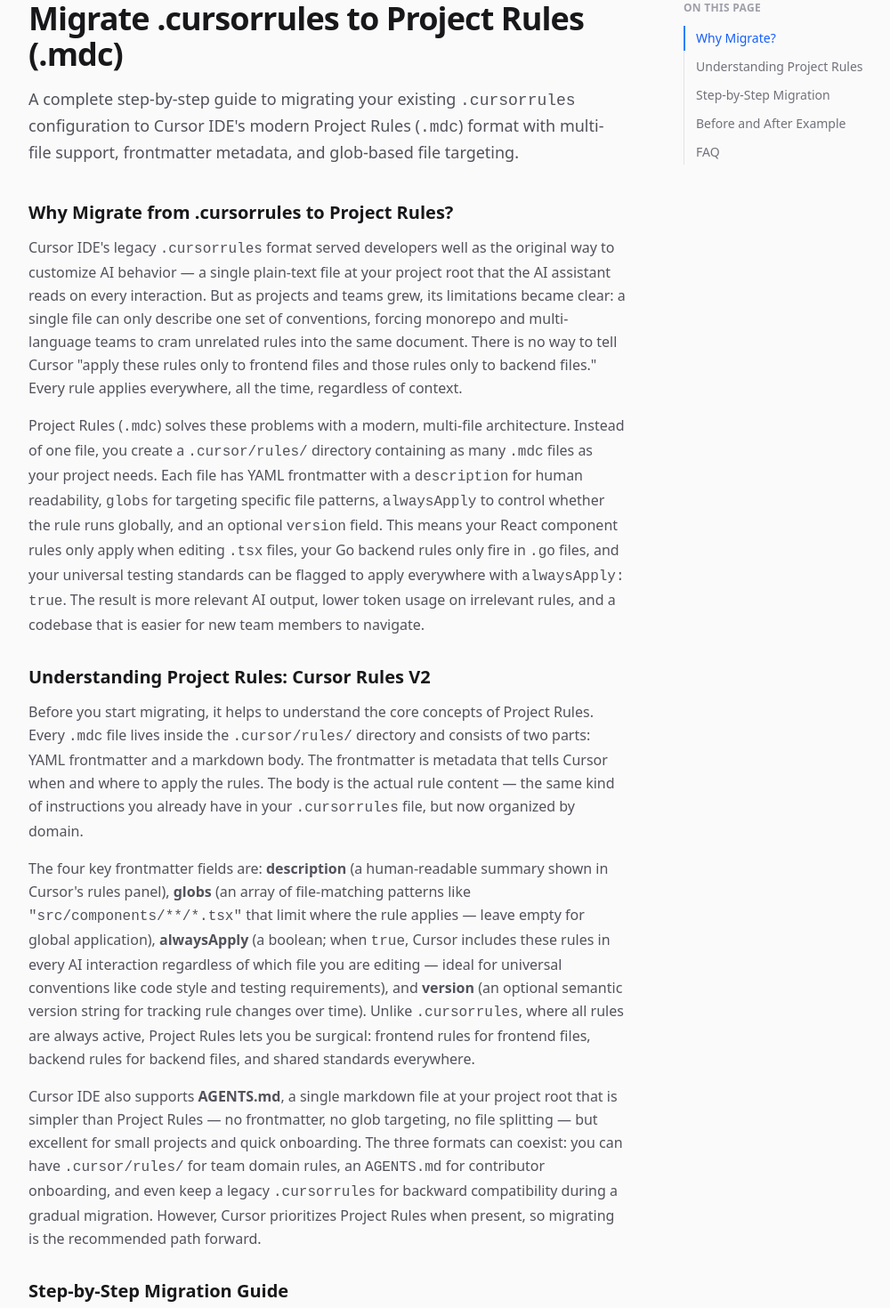
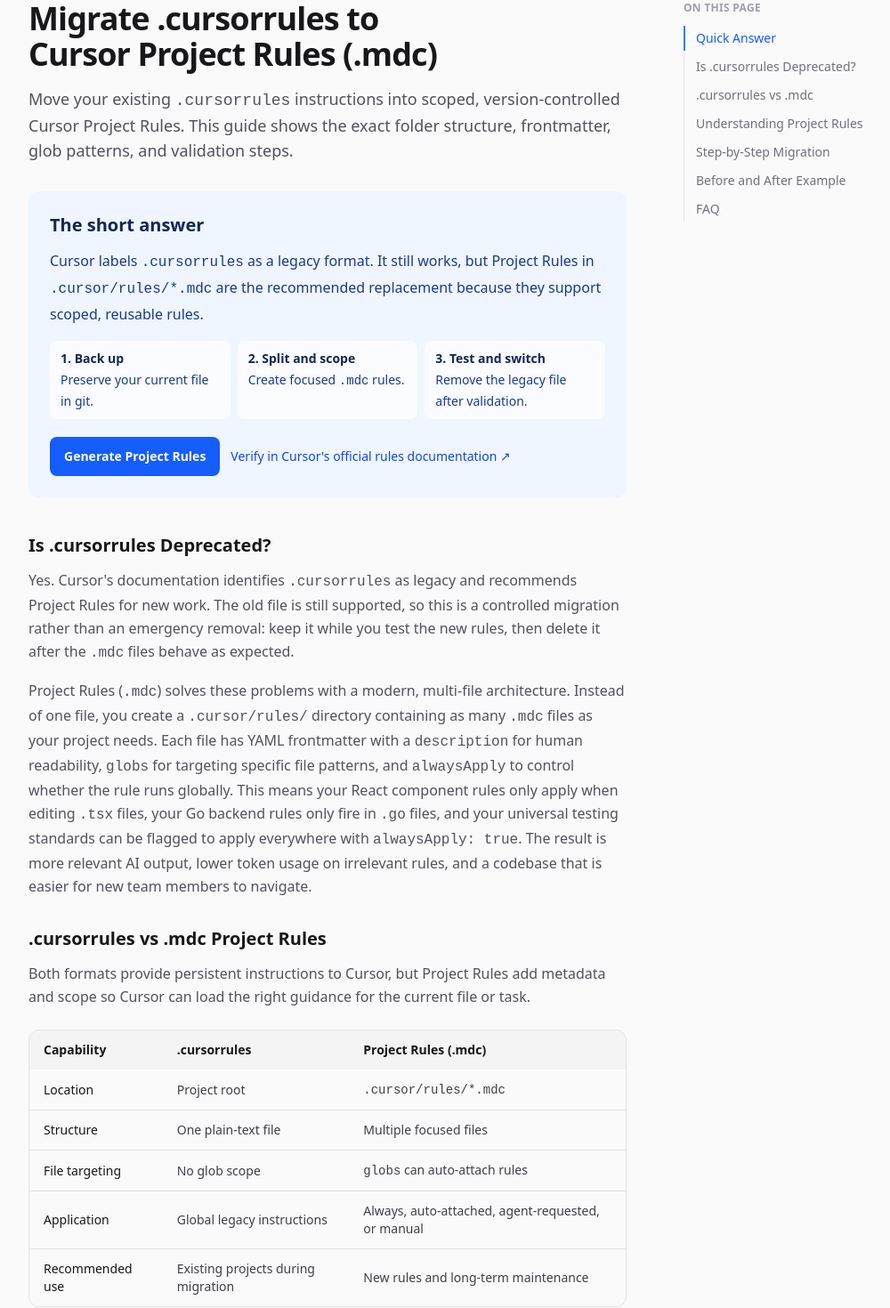
Before and after one commit to wuchong19930614/cursor-rules-generator, a Next.js app: page /guides/migrate-cursorrules-to-cursor-rules in a window 1280 px wide. Shown: the part 120-1590 px from the top of the page at 89% size, without its empty margins (120-1120 px from the left). Built offline with nearby package versions, Linux system fonts and the light colour scheme; a web font is replaced by a local one.

Commit message:
2026年7月21日改动-1

```diff
--- a/app/guides/migrate-cursorrules-to-cursor-rules/page.tsx
+++ b/app/guides/migrate-cursorrules-to-cursor-rules/page.tsx
@@ -3,20 +3,23 @@
 import FadeScrollPre from "@/components/ui/fade-scroll-pre";
 import TableOfContents from "@/components/ui/table-of-contents";
 
-const PAGE_TITLE = "Migrate .cursorrules to Cursor Project Rules (.mdc)";
+const PAGE_TITLE =
+  ".cursorrules to Cursor Project Rules: Migration Guide (2026)";
 const PAGE_DESCRIPTION =
-  "Convert a legacy .cursorrules file into Cursor Project Rules (.mdc). Follow clear steps to split rules, add globs, and build your .cursor/rules folder safely.";
+  "Migrate .cursorrules to Cursor Project Rules (.mdc) with a six-step guide, frontmatter examples, glob patterns, testing tips, and a ready-to-use generator.";
+const PAGE_URL =
+  "https://www.cursorgenerator.dev/guides/migrate-cursorrules-to-cursor-rules";
 
 export const metadata: Metadata = {
   title: { absolute: PAGE_TITLE },
   description: PAGE_DESCRIPTION,
   alternates: {
-    canonical: "https://www.cursorgenerator.dev/guides/migrate-cursorrules-to-cursor-rules",
+    canonical: PAGE_URL,
   },
   openGraph: {
     type: "article",
     locale: "en_US",
-    url: "https://www.cursorgenerator.dev/guides/migrate-cursorrules-to-cursor-rules",
+    url: PAGE_URL,
     siteName: "Cursor Rules Generator",
     title: PAGE_TITLE,
     description: PAGE_DESCRIPTION,
@@ -40,10 +43,12 @@
 const articleSchema = {
   "@context": "https://schema.org",
   "@type": "Article",
+  mainEntityOfPage: PAGE_URL,
   headline: PAGE_TITLE,
   description: PAGE_DESCRIPTION,
+  image: "https://www.cursorgenerator.dev/og-image.png",
   datePublished: "2026-06-24",
-  dateModified: "2026-07-15",
+  dateModified: "2026-07-21",
   author: {
     "@type": "Organization",
     name: "Cursor Rules Generator",
@@ -55,7 +60,9 @@
 };
 
 const TOC_ITEMS = [
-  { id: "why-migrate", label: "Why Migrate?" },
+  { id: "quick-answer", label: "Quick Answer" },
+  { id: "cursorrules-status", label: "Is .cursorrules Deprecated?" },
+  { id: "format-comparison", label: ".cursorrules vs .mdc" },
   { id: "understanding-project-rules", label: "Understanding Project Rules" },
   { id: "step-by-step", label: "Step-by-Step Migration" },
   { id: "before-and-after", label: "Before and After Example" },
@@ -75,35 +82,77 @@
 
         <div className="lg:grid lg:grid-cols-[minmax(0,42rem)_240px] lg:gap-16 lg:items-start lg:justify-center">
         <div>
-        <h1 className="text-3xl sm:text-4xl font-bold tracking-tight text-zinc-900 dark:text-zinc-50 mb-4">
-          Migrate .cursorrules to Project Rules (.mdc)
+        <h1 className="text-3xl sm:text-4xl font-bold tracking-tight text-balance text-zinc-900 dark:text-zinc-50 mb-4">
+          Migrate .cursorrules to Cursor Project Rules (.mdc)
         </h1>
-        <p className="text-lg text-zinc-600 dark:text-zinc-400 mb-10">
-          A complete step-by-step guide to migrating your existing{" "}
-          <code>.cursorrules</code> configuration to Cursor IDE&apos;s modern{" "}
-          Project Rules (<code>.mdc</code>) format with multi-file support,
-          frontmatter metadata, and glob-based file targeting.
+        <p className="max-w-[68ch] text-lg text-pretty text-zinc-600 dark:text-zinc-400 mb-8">
+          Move your existing <code>.cursorrules</code> instructions into scoped,
+          version-controlled Cursor Project Rules. This guide shows the exact
+          folder structure, frontmatter, glob patterns, and validation steps.
         </p>
 
+        <section
+          id="quick-answer"
+          aria-labelledby="quick-answer-heading"
+          className="not-prose mb-10 rounded-xl bg-blue-50 px-5 py-6 text-blue-950 dark:bg-blue-950/40 dark:text-blue-50 sm:px-6"
+        >
+          <h2
+            id="quick-answer-heading"
+            className="text-xl font-semibold text-balance"
+          >
+            The short answer
+          </h2>
+          <p className="mt-3 max-w-[68ch] leading-7 text-blue-900 dark:text-blue-100">
+            Cursor labels <code>.cursorrules</code> as a legacy format. It still
+            works, but Project Rules in <code>.cursor/rules/*.mdc</code> are the
+            recommended replacement because they support scoped, reusable rules.
+          </p>
+          <ol className="mt-4 grid gap-2 text-sm leading-6 text-blue-900 dark:text-blue-100 sm:grid-cols-3">
+            <li className="rounded-lg bg-white/70 px-3 py-2 dark:bg-blue-950/60">
+              <strong className="block text-blue-950 dark:text-blue-50">1. Back up</strong>
+              Preserve your current file in git.
+            </li>
+            <li className="rounded-lg bg-white/70 px-3 py-2 dark:bg-blue-950/60">
+              <strong className="block text-blue-950 dark:text-blue-50">2. Split and scope</strong>
+              Create focused <code>.mdc</code> rules.
+            </li>
+            <li className="rounded-lg bg-white/70 px-3 py-2 dark:bg-blue-950/60">
+              <strong className="block text-blue-950 dark:text-blue-50">3. Test and switch</strong>
+              Remove the legacy file after validation.
+            </li>
+          </ol>
+          <div className="mt-5 flex flex-wrap items-center gap-3">
+            <Link
+              href="/#generator"
+              className="inline-flex min-h-11 items-center justify-center rounded-lg bg-blue-600 px-4 py-2.5 text-sm font-semibold text-white transition-colors hover:bg-blue-700 dark:bg-blue-500 dark:hover:bg-blue-400"
+            >
+              Generate Project Rules
+            </Link>
+            <a
+              href="https://docs.cursor.com/context/rules"
+              target="_blank"
+              rel="noreferrer"
+              className="inline-flex min-h-11 items-center text-sm font-medium text-blue-700 underline-offset-4 hover:underline dark:text-blue-300"
+            >
+              Verify in Cursor&apos;s official rules documentation ↗
+            </a>
+          </div>
+        </section>
+
         <div className="prose prose-zinc dark:prose-invert max-w-none space-y-4 text-zinc-600 dark:text-zinc-400 leading-relaxed">
-          {/* Why Migrate */}
+          {/* Legacy status */}
           <h2
-            id="why-migrate"
+            id="cursorrules-status"
             className="text-xl font-semibold text-zinc-900 dark:text-zinc-50 mt-8 mb-3 scroll-mt-24"
           >
-            Why Migrate from .cursorrules to Project Rules?
+            Is .cursorrules Deprecated?
           </h2>
           <p>
-            Cursor IDE&apos;s legacy <code>.cursorrules</code> format served
-            developers well as the original way to customize AI behavior — a
-            single plain-text file at your project root that the AI assistant
-            reads on every interaction. But as projects and teams grew, its
-            limitations became clear: a single file can only describe one set
-            of conventions, forcing monorepo and multi-language teams to cram
-            unrelated rules into the same document. There is no way to tell
-            Cursor &quot;apply these rules only to frontend files and those
-            rules only to backend files.&quot; Every rule applies everywhere,
-            all the time, regardless of context.
+            Yes. Cursor&apos;s documentation identifies <code>.cursorrules</code>{" "}
+            as legacy and recommends Project Rules for new work. The old file is
+            still supported, so this is a controlled migration rather than an
+            emergency removal: keep it while you test the new rules, then delete
+            it after the <code>.mdc</code> files behave as expected.
           </p>
           <p>
             Project Rules (<code>.mdc</code>) solves these problems with a
@@ -112,8 +161,8 @@
             <code>.mdc</code> files as your project needs. Each file has YAML
             frontmatter with a <code>description</code> for human readability,{" "}
             <code>globs</code> for targeting specific file patterns,{" "}
-            <code>alwaysApply</code> to control whether the rule runs globally,
-            and an optional <code>version</code> field. This means your React
+            and <code>alwaysApply</code> to control whether the rule runs globally.
+            This means your React
             component rules only apply when editing <code>.tsx</code> files,
             your Go backend rules only fire in <code>.go</code> files, and your
             universal testing standards can be flagged to apply everywhere with{" "}
@@ -121,6 +170,59 @@
             output, lower token usage on irrelevant rules, and a codebase that
             is easier for new team members to navigate.
           </p>
+
+          <h2
+            id="format-comparison"
+            className="text-xl font-semibold text-zinc-900 dark:text-zinc-50 mt-8 mb-3 scroll-mt-24"
+          >
+            .cursorrules vs .mdc Project Rules
+          </h2>
+          <p>
+            Both formats provide persistent instructions to Cursor, but Project
+            Rules add metadata and scope so Cursor can load the right guidance
+            for the current file or task.
+          </p>
+          <div className="not-prose my-6 overflow-x-auto rounded-xl border border-zinc-200 dark:border-zinc-700">
+            <table className="w-full min-w-[38rem] border-collapse text-left text-sm">
+              <caption className="sr-only">
+                Comparison of legacy .cursorrules and Cursor Project Rules
+              </caption>
+              <thead className="bg-zinc-100 text-zinc-900 dark:bg-zinc-900 dark:text-zinc-50">
+                <tr>
+                  <th scope="col" className="px-4 py-3 font-semibold">Capability</th>
+                  <th scope="col" className="px-4 py-3 font-semibold">.cursorrules</th>
+                  <th scope="col" className="px-4 py-3 font-semibold">Project Rules (.mdc)</th>
+                </tr>
+              </thead>
+              <tbody className="divide-y divide-zinc-200 text-zinc-700 dark:divide-zinc-700 dark:text-zinc-300">
+                <tr>
+                  <th scope="row" className="px-4 py-3 font-medium text-zinc-900 dark:text-zinc-50">Location</th>
+                  <td className="px-4 py-3">Project root</td>
+                  <td className="px-4 py-3"><code>.cursor/rules/*.mdc</code></td>
+                </tr>
+                <tr>
+                  <th scope="row" className="px-4 py-3 font-medium text-zinc-900 dark:text-zinc-50">Structure</th>
+                  <td className="px-4 py-3">One plain-text file</td>
+                  <td className="px-4 py-3">Multiple focused files</td>
+                </tr>
+                <tr>
+                  <th scope="row" className="px-4 py-3 font-medium text-zinc-900 dark:text-zinc-50">File targeting</th>
+                  <td className="px-4 py-3">No glob scope</td>
+                  <td className="px-4 py-3"><code>globs</code> can auto-attach rules</td>
+                </tr>
+                <tr>
+                  <th scope="row" className="px-4 py-3 font-medium text-zinc-900 dark:text-zinc-50">Application</th>
+                  <td className="px-4 py-3">Global legacy instructions</td>
+                  <td className="px-4 py-3">Always, auto-attached, agent-requested, or manual</td>
+                </tr>
+                <tr>
+                  <th scope="row" className="px-4 py-3 font-medium text-zinc-900 dark:text-zinc-50">Recommended use</th>
+                  <td className="px-4 py-3">Existing projects during migration</td>
+                  <td className="px-4 py-3">New rules and long-term maintenance</td>
+                </tr>
+              </tbody>
+            </table>
+          </div>
 
           {/* Understanding Project Rules */}
           <h2
@@ -139,7 +241,7 @@
             in your <code>.cursorrules</code> file, but now organized by domain.
           </p>
           <p>
-            The four key frontmatter fields are: <strong>description</strong> (a
+            The three core frontmatter fields are: <strong>description</strong> (a
             human-readable summary shown in Cursor&apos;s rules panel),{" "}
             <strong>globs</strong> (an array of file-matching patterns like{" "}
             <code>&quot;src/components/**/*.tsx&quot;</code> that limit where
@@ -147,12 +249,9 @@
             <strong>alwaysApply</strong> (a boolean; when <code>true</code>,
             Cursor includes these rules in every AI interaction regardless of
             which file you are editing — ideal for universal conventions like
-            code style and testing requirements), and <strong>version</strong>{" "}
-            (an optional semantic version string for tracking rule changes over
-            time). Unlike <code>.cursorrules</code>, where all rules are always
-            active, Project Rules lets you be surgical: frontend rules for
-            frontend files, backend rules for backend files, and shared
-            standards everywhere.
+            code style and testing requirements). Different combinations of
+            these fields produce Cursor&apos;s Always, Auto Attached, Agent
+            Requested, and Manual rule types.
           </p>
           <p>
             Cursor IDE also supports <strong>AGENTS.md</strong>, a single
@@ -162,9 +261,9 @@
             can coexist: you can have <code>.cursor/rules/</code> for team
             domain rules, an <code>AGENTS.md</code> for contributor onboarding,
             and even keep a legacy <code>.cursorrules</code> for backward
-            compatibility during a gradual migration. However, Cursor prioritizes
-            Project Rules when present, so migrating is the recommended path
-            forward.
+            compatibility during a gradual migration. Avoid defining the same
+            instruction differently in multiple files, then remove the legacy
+            file once the new rules are verified.
           </p>
 
           {/* Step-by-Step Migration */}
@@ -204,9 +303,10 @@
             configuration panel to visit and no plugin to install. The directory
             name starts with a dot, making it hidden on macOS and Linux, which
             keeps your workspace clean while still being visible in your editor
-            and version control. You can organize <code>.mdc</code> files
-            however you like within this directory — flat, nested, grouped by
-            domain. Cursor reads them all recursively.
+            and version control. Keep project-wide rules in this directory. In
+            a monorepo, you can also place additional <code>.cursor/rules/</code>{" "}
+            directories inside subprojects so those rules stay scoped to their
+            part of the repository.
           </p>
 
           {/* Step 3 */}
@@ -269,7 +369,6 @@
   - "src/components/**/*.tsx"
   - "src/pages/**/*.tsx"
 alwaysApply: false
-version: "1.0.0"
 ---
 
 # React Component Rules
@@ -284,12 +383,10 @@
             target specific directories, file extensions, or even individual
             files. Multiple globs in the array are combined with OR logic — the
             rule fires if any pattern matches. For testing standards that should
-            apply everywhere, simply set{" "}
-            <code>alwaysApply: true</code> and omit or leave{" "}
-            <code>globs</code> empty. The <code>version</code> field is optional
-            but recommended for teams — it makes it easy to track when rules
-            were last updated and whether all team members are on the same
-            version.
+            apply everywhere, simply set <code>alwaysApply: true</code> and omit
+            or leave <code>globs</code> empty. Track changes through git history
+            and pull-request review rather than adding undocumented frontmatter
+            fields.
           </p>
 
           {/* Step 5 */}
@@ -298,7 +395,7 @@
           </h3>
           <p>
             The power of Project Rules comes from controlling when rules are
-            active. There are three common patterns:
+            active. There are four supported patterns:
           </p>
           <ul className="list-disc list-inside space-y-2 text-zinc-600 dark:text-zinc-400">
             <li>
@@ -322,12 +419,18 @@
             </li>
             <li>
               <strong className="text-zinc-900 dark:text-zinc-50">
-                Hybrid approach
+                Agent-requested rules
               </strong>{" "}
-              — Combine always-on rules (code style) with domain-targeted rules
-              (framework patterns). The AI always follows code style conventions
-              and additionally applies framework-specific rules when editing
-              matching files.
+              — Provide a clear <code>description</code> without making the rule
+              always-on. Cursor can include it when the current task is relevant.
+            </li>
+            <li>
+              <strong className="text-zinc-900 dark:text-zinc-50">
+                Manual rules
+              </strong>{" "}
+              — Keep the rule available for explicit invocation with{" "}
+              <code>@ruleName</code> when you want full control over when it is
+              added to context.
             </li>
           </ul>
           <p>
@@ -356,14 +459,14 @@
           </p>
           <p>
             You can keep your old <code>.cursorrules</code> file in place during
-            testing — Cursor IDE reads both, and Project Rules take priority
-            where they overlap. Once you are confident the migration is working
-            correctly, remove or archive the old <code>.cursorrules</code> file
+            testing, but avoid duplicating the same instruction across formats.
+            Once you are confident the migration is working correctly, remove
+            or archive the old <code>.cursorrules</code> file
             and commit the new <code>.cursor/rules/</code> directory. Notify
             your team so everyone knows the new rule files are the source of
             truth. As your project evolves, iterate on your rules: split files
             that grow too large, add new domains as you add new technologies,
-            and increment the version number when you make significant changes.
+            and review significant changes through version control.
           </p>
 
           {/* Before/After Comparison */}
@@ -434,7 +537,6 @@
             <code>{`---
 description: Universal code style conventions
 alwaysApply: true
-version: "1.0.0"
 ---
 
 # Code Style
@@ -455,7 +557,6 @@
   - "src/components/**/*.tsx"
   - "src/pages/**/*.tsx"
 alwaysApply: false
-version: "1.0.0"
 ---
 
 # React Component Rules
@@ -477,7 +578,6 @@
   - "cmd/**/*.go"
   - "internal/**/*.go"
 alwaysApply: false
-version: "1.0.0"
 ---
 
 # Go Backend Rules
@@ -496,7 +596,6 @@
             <code>{`---
 description: Testing requirements across the entire codebase
 alwaysApply: true
-version: "1.0.0"
 ---
 
 # Testing Standards
@@ -519,6 +618,24 @@
             into frontend code generation.
           </p>
 
+          <section className="not-prose my-10 rounded-xl bg-zinc-900 px-5 py-6 text-zinc-50 dark:bg-zinc-100 dark:text-zinc-950 sm:flex sm:items-center sm:justify-between sm:gap-6 sm:px-6">
+            <div>
+              <h2 className="text-xl font-semibold text-balance">
+                Skip the boilerplate and generate the files
+              </h2>
+              <p className="mt-2 max-w-[52ch] text-sm leading-6 text-zinc-300 dark:text-zinc-700">
+                Choose your stack and download ready-to-edit Project Rules with
+                valid frontmatter, file targeting, and split-file output.
+              </p>
+            </div>
+            <Link
+              href="/#generator"
+              className="mt-5 inline-flex min-h-11 shrink-0 items-center justify-center rounded-lg bg-blue-600 px-4 py-2.5 text-sm font-semibold text-white transition-colors hover:bg-blue-500 sm:mt-0"
+            >
+              Open the generator
+            </Link>
+          </section>
+
           {/* FAQ */}
           <h2
             id="faq"
@@ -529,18 +646,39 @@
           <dl className="space-y-6">
             <div>
               <dt className="font-semibold text-zinc-900 dark:text-zinc-50 mb-1">
-                Does my old .cursorrules still work after migration?
+                Is .cursorrules deprecated, and does it still work?
               </dt>
               <dd className="text-zinc-600 dark:text-zinc-400 leading-relaxed">
-                Yes. Cursor IDE reads both <code>.cursorrules</code> and{" "}
-                <code>.cursor/rules/*.mdc</code> simultaneously. If you keep
-                both, Project Rules take priority where they overlap, but any
-                rules in <code>.cursorrules</code> that are not covered by your{" "}
-                <code>.mdc</code> files will still apply. This means you can
-                migrate gradually — move rules to <code>.mdc</code> files one
-                domain at a time and remove them from{" "}
-                <code>.cursorrules</code> as you go. Once all your rules are
-                migrated, you can safely delete the old file.
+                Cursor identifies <code>.cursorrules</code> as legacy and
+                recommends Project Rules, but the old file is still supported.
+                Keep it during validation, migrate one domain at a time, and
+                remove it once the new <code>.mdc</code> rules produce the
+                expected behavior.
+              </dd>
+            </div>
+            <div>
+              <dt className="font-semibold text-zinc-900 dark:text-zinc-50 mb-1">
+                What is the difference between .md and .mdc files?
+              </dt>
+              <dd className="text-zinc-600 dark:text-zinc-400 leading-relaxed">
+                A <code>.md</code> file is a general Markdown document. An{" "}
+                <code>.mdc</code> file is a Cursor rule: it combines a Markdown
+                instruction body with YAML frontmatter such as{" "}
+                <code>description</code>, <code>globs</code>, and{" "}
+                <code>alwaysApply</code>. Use <code>AGENTS.md</code> for portable
+                repository guidance and <code>.mdc</code> when you need
+                Cursor-specific scoping and rule modes.
+              </dd>
+            </div>
+            <div>
+              <dt className="font-semibold text-zinc-900 dark:text-zinc-50 mb-1">
+                Where should Cursor Project Rules be stored?
+              </dt>
+              <dd className="text-zinc-600 dark:text-zinc-400 leading-relaxed">
+                Store project-wide rules as <code>.mdc</code> files in{" "}
+                <code>.cursor/rules/</code>. For a monorepo, you can add another{" "}
+                <code>.cursor/rules/</code> directory inside a subproject so its
+                rules stay scoped to that part of the repository.
               </dd>
             </div>
             <div>
@@ -551,12 +689,10 @@
                 Absolutely. This is actually the recommended approach during
                 migration. Keep your existing <code>.cursorrules</code> for
                 rules you have not yet migrated, and add{" "}
-                <code>.mdc</code> files for the ones you have. Cursor merges
-                all sources at runtime. However, be aware that duplicated rules
-                across both formats can cause conflicts — Project Rules take
-                priority, which may lead to unexpected behavior if the same
-                convention is defined differently in both places. For a clean
-                setup, complete the migration fully and remove the old file.
+                <code>.mdc</code> files for the ones you have. Avoid duplicating
+                an instruction across formats because conflicting guidance can
+                produce inconsistent behavior. For a clean setup, complete the
+                migration and remove the old file.
               </dd>
             </div>
             <div>
@@ -624,7 +760,7 @@
               <dd className="text-zinc-600 dark:text-zinc-400 leading-relaxed">
                 Yes! Our{" "}
                 <Link
-                  href="/"
+                  href="/#generator"
                   className="text-blue-600 dark:text-blue-400 hover:underline"
                 >
                   interactive generator
--- a/app/sitemap.ts
+++ b/app/sitemap.ts
@@ -13,7 +13,7 @@
   "/templates": "2026-07-16",
   "/about": "2026-07-16",
   "/guides/how-to-use-cursor-rules": "2026-07-16",
-  "/guides/migrate-cursorrules-to-cursor-rules": "2026-06-24",
+  "/guides/migrate-cursorrules-to-cursor-rules": "2026-07-21",
   "/cursor-rules-generator": "2026-07-16",
   "/cursor-rules": "2026-07-16",
   "/cursor-project-rules": "2026-07-16",
```
Also changed, not shown: 1 other file (tests, documents, lock files or other folders).
